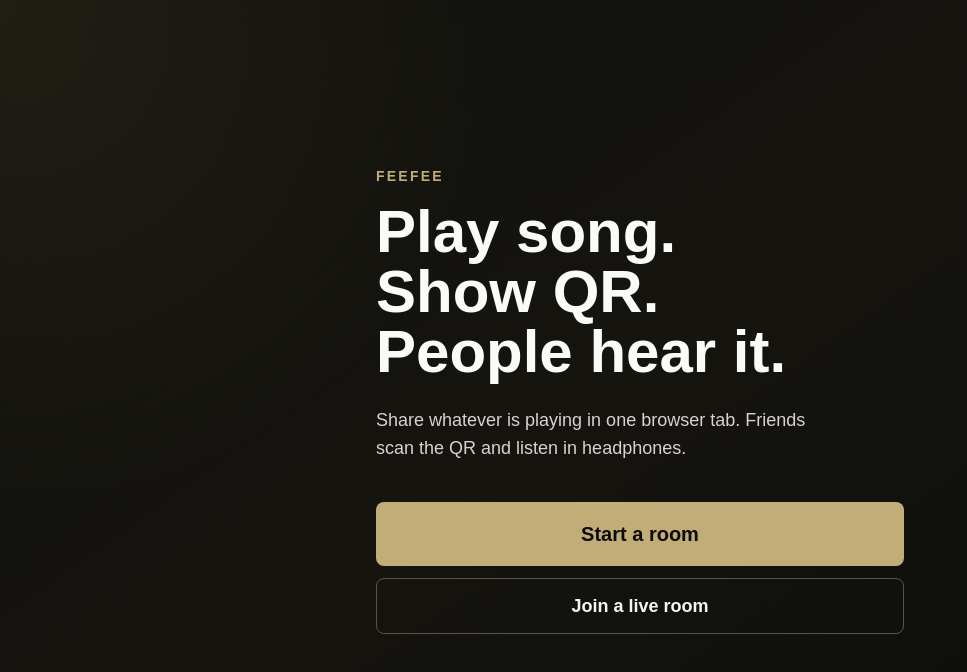
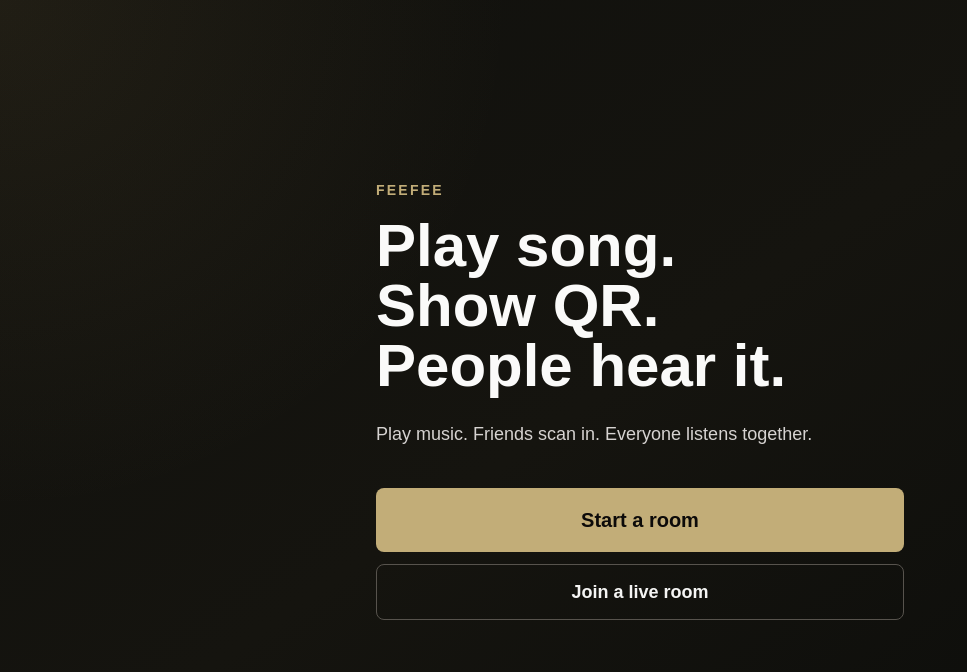
Before and after one commit to tylerpriest/feefee, a Next.js app: page / in a window 1280 px wide. Shown: the top 672 px of the page, without its empty margins (0-967 px from the left). Built offline with nearby package versions, Linux system fonts and the light colour scheme; no server answers.

Commit message:
Tighten homepage copy and env ignores

```diff
--- a/app/page.tsx
+++ b/app/page.tsx
@@ -14,8 +14,7 @@ export default function Home() {
         People hear it.
       </h1>
       <p className="mt-6 max-w-md text-lg leading-7 text-stone-300">
-        Share whatever is playing in one browser tab. Friends scan the QR and
-        listen in headphones.
+        Play music. Friends scan in. Everyone listens together.
       </p>
       <div className="mt-10 grid gap-3">
         <Link
```
Also changed, not shown: 1 other file (tests, documents, lock files or other folders).
